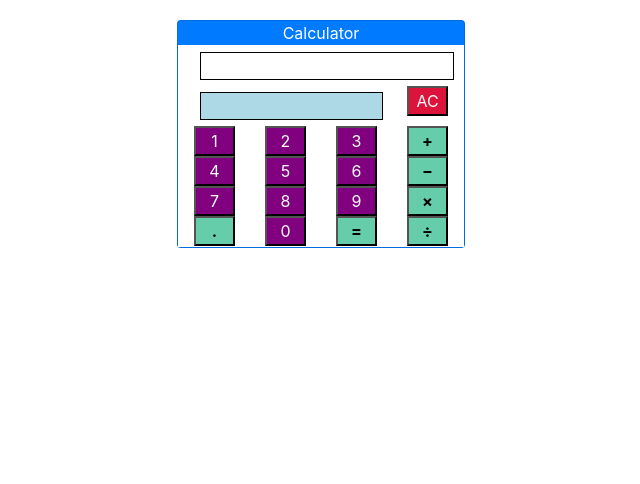
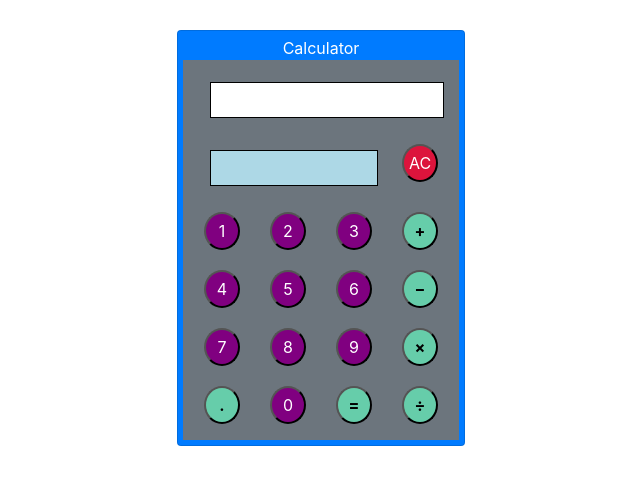
Before and after one commit to Mohan695/calc_dom, a plain HTML site: page index.html in a window 1280 px wide. Shown: the whole page, without its empty margins (319-959 px from the left). Drawn offline with nearby package versions, Linux system fonts and the light colour scheme.

Commit message:
index.html

```diff
--- a/index.html
+++ b/index.html
@@ -11,6 +11,10 @@
     <script src="https://cdn.jsdelivr.net/npm/popper.js@1.16.1/dist/umd/popper.min.js" integrity="sha384-9/reFTGAW83EW2RDu2S0VKaIzap3H66lZH81PoYlFhbGU+6BZp6G7niu735Sk7lN" crossorigin="anonymous"></script>
     <script src="https://cdn.jsdelivr.net/npm/bootstrap@4.5.3/dist/js/bootstrap.min.js" integrity="sha384-w1Q4orYjBQndcko6MimVbzY0tgp4pWB4lZ7lr30WKz0vr/aWKhXdBNmNb5D92v7s" crossorigin="anonymous"></script>
     <style>
+        * {
+            padding: 5px;
+        }
+
         .digit {
             background: purple;
             color: white;
@@ -28,8 +32,8 @@
         div.setAttribute("style", "width:18rem;text-align:center; margin-right:auto; margin-left:auto;margin-top:20px;");
 
         var bodyofcalc = document.createElement('div');
-        bodyofcalc.setAttribute("class", "card-body bg-white text-dark");
-        bodyofcalc.setAttribute("style", "padding:1px;")
+        bodyofcalc.setAttribute("class", "card-body bg-secondary text-dark");
+        bodyofcalc.setAttribute("style", "padding:1px; background-color:light grey")
         div.append(bodyofcalc);
 
         var cont = document.createElement('div');
@@ -73,8 +77,9 @@
         clear_button.setAttribute("type", "button");
         clear_button.setAttribute("value", "AC");
         clear_button.setAttribute("onclick", "clr()");
-        clear_button.setAttribute("class", "digit");
+        clear_button.setAttribute("class", "digit ");
         clear_button.style.backgroundColor = "crimson";
+        clear_button.style.borderRadius = "50%";
         clear_button.style.color = "white";
         var col21 = document.createElement('div');
         var col22 = document.createElement('div');
@@ -128,13 +133,18 @@
         button1.setAttribute("type", "button");
         button1.setAttribute("value", "1");
         button1.setAttribute("onclick", "dis('1')");
+        button1.style.borderRadius = "50%";
         col31.append(button1);
+
+
+
 
         var button2 = document.createElement('input');
         button2.setAttribute("class", "digit");
         button2.setAttribute("type", "button");
         button2.setAttribute("value", "2");
         button2.setAttribute("onclick", "dis('2')");
+        button2.style.borderRadius = "50%";
         col32.append(button2);
 
         var button3 = document.createElement('input');
@@ -267,6 +277,20 @@
             document.getElementById("input_area").value = "";
             document.getElementById("answer_area").value = "0";
         }
+        button3.style.borderRadius = "50%";
+        button4.style.borderRadius = "50%";
+        button5.style.borderRadius = "50%";
+        button6.style.borderRadius = "50%";
+        button7.style.borderRadius = "50%";
+        button8.style.borderRadius = "50%";
+        button9.style.borderRadius = "50%";
+        button0.style.borderRadius = "50%";
+        button_addition.style.borderRadius = "50%";
+        button_sub.style.borderRadius = "50%";
+        button_mul.style.borderRadius = "50%";
+        button_decimal.style.borderRadius = "50%";
+        button_div.style.borderRadius = "50%";
+        button_equals.style.borderRadius = "50%";
     </script>
 </body>
 
```
